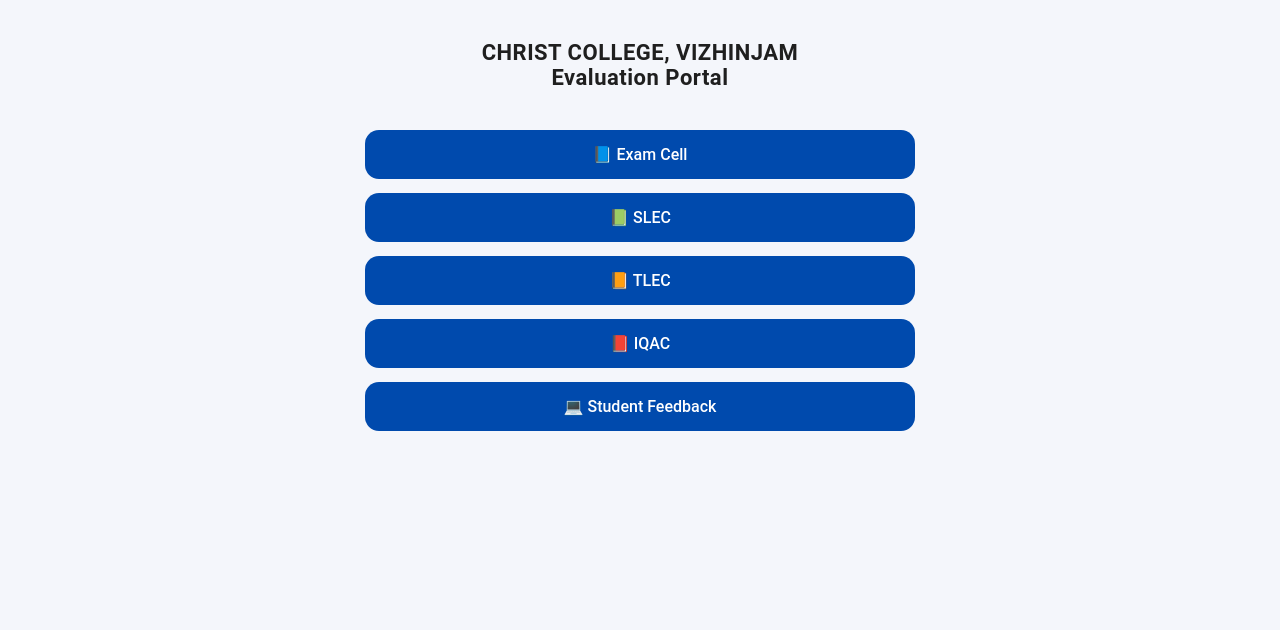
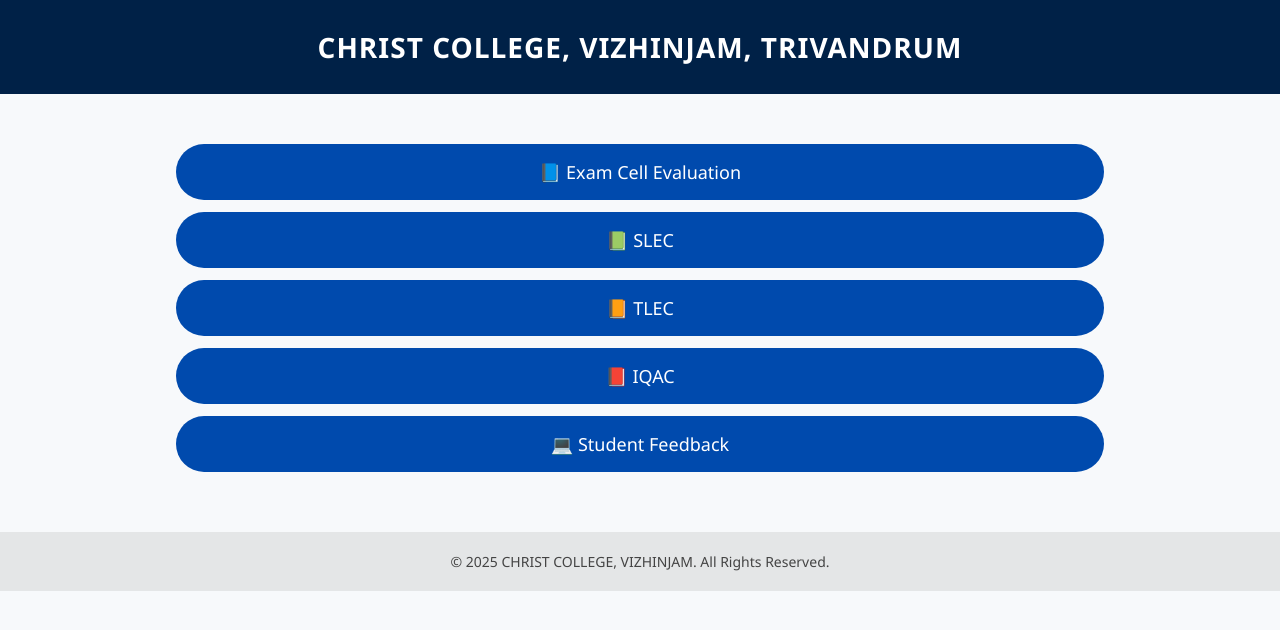
Before and after one commit to AadiArjun/CHRIST-COLLEGE-FEEDBACK, a plain HTML site: page index.html in a window 1280 px wide. Drawn offline with Linux system fonts and the light colour scheme.

Commit message:
Update index.html

```diff
--- a/index.html
+++ b/index.html
@@ -3,58 +3,66 @@
 <head>
 <meta charset="UTF-8">
 <meta name="viewport" content="width=device-width, initial-scale=1.0">
-<title>CHRIST COLLEGE VIZHINJAM - Evaluation Portal</title>
+<title>CHRIST COLLEGE, VIZHINJAM</title>
 
 <style>
     body{
-        font-family: "Roboto", sans-serif;
-        background:#f4f6fb;
+        font-family: "Segoe UI", Roboto, sans-serif;
+        background: #f7f9fb;
         margin:0;
         padding:0;
         text-align:center;
     }
-    h1{
-        font-size:22px;
-        margin-top:40px;
-        color:#1f1f1f;
-        letter-spacing:0.5px;
+    header{
+        background:#002147;
+        color:white;
+        padding:28px 0;
+        font-size:28px;
         font-weight:600;
+        letter-spacing:1px;
     }
     .container{
-        width:90%;
-        max-width:550px;
-        margin:40px auto;
-        display:flex;
-        flex-direction:column;
-        gap:14px;
+        margin-top:50px;
     }
     .btn{
         display:block;
-        padding:15px;
+        width: 70%;
+        margin:12px auto;
+        padding:16px;
         background:#004aad;
         color:white;
-        font-weight:500;
         text-decoration:none;
-        border-radius:14px;
-        transition:0.2s;
-        font-size:16px;
+        border-radius:35px;
+        font-size:18px;
+        transition:0.3s;
     }
     .btn:hover{
-        background:#00306d;
+        background:#00367f;
+    }
+
+    footer{
+        margin-top:60px;
+        font-size:14px;
+        color:#444;
+        padding:20px;
+        background:#e4e6e7;
     }
 </style>
 </head>
+
 <body>
 
-<h1>CHRIST COLLEGE, VIZHINJAM<br>Evaluation Portal</h1>
+<header>CHRIST COLLEGE, VIZHINJAM, TRIVANDRUM</header>
 
 <div class="container">
-      <a href="https://script.google.com/macros/s/AKfycbzc311gfY4lSZ2NZKmtF6x62wzSbfT1ECFj7AkPmMi1_yMuOkuOpUB_dIbj9Z6Y-Oe5Yg/exec" class="btn">📘 Exam Cell</a>
-      <a href="https://script.google.com/macros/s/AKfycbxWnjWJG3_CrzWd9O7VE6IY3yCqZgLv4aWUkrKZPjqmd0ddXPvIHR75TCASdITX284K/exec" class="btn">📗 SLEC</a>
-      <a href="https://script.google.com/macros/s/AKfycbxDzrF29HEjUEPVuS21wcA9_sCRF2591tOUa9ZZmLicLKBMEwr3lqQ-lEwgeSmZzd5v/exec" class="btn">📙 TLEC</a>
-      <a href="https://script.google.com/macros/s/AKfycbxZKnPO_ytq_SPEBVQkK-YIHZyF43pJEmOd27VFETg1zNxbUWJRW9UFeajK6qf4oIOi-Q/exec" class="btn">📕 IQAC</a>
-      <a href="student-feedback.html" class="btn">💻 Student Feedback</a>
+    <a href="https://script.google.com/macros/s/AKfycbzc311gfY4lSZ2NZKmtF6x62wzSbfT1ECFj7AkPmMi1_yMuOkuOpUB_dIbj9Z6Y-Oe5Yg/exec" class="btn">📘 Exam Cell Evaluation</a>
+    <a href="https://script.google.com/macros/s/AKfycbxWnjWJG3_CrzWd9O7VE6IY3yCqZgLv4aWUkrKZPjqmd0ddXPvIHR75TCASdITX284K/exec" class="btn">📗 SLEC</a>
+    <a href="https://script.google.com/macros/s/AKfycbxDzrF29HEjUEPVuS21wcA9_sCRF2591tOUa9ZZmLicLKBMEwr3lqQ-lEwgeSmZzd5v/exec" class="btn">📙 TLEC</a>
+    <a href="https://script.google.com/macros/s/AKfycbxZKnPO_ytq_SPEBVQkK-YIHZyF43pJEmOd27VFETg1zNxbUWJRW9UFeajK6qf4oIOi-Q/exec" class="btn">📕 IQAC</a>
+    <a href="student-feedback.html" class="btn">💻 Student Feedback</a>
 </div>
+
+<footer>© 2025 CHRIST COLLEGE, VIZHINJAM. All Rights Reserved.</footer>
 
 </body>
 </html>
```
